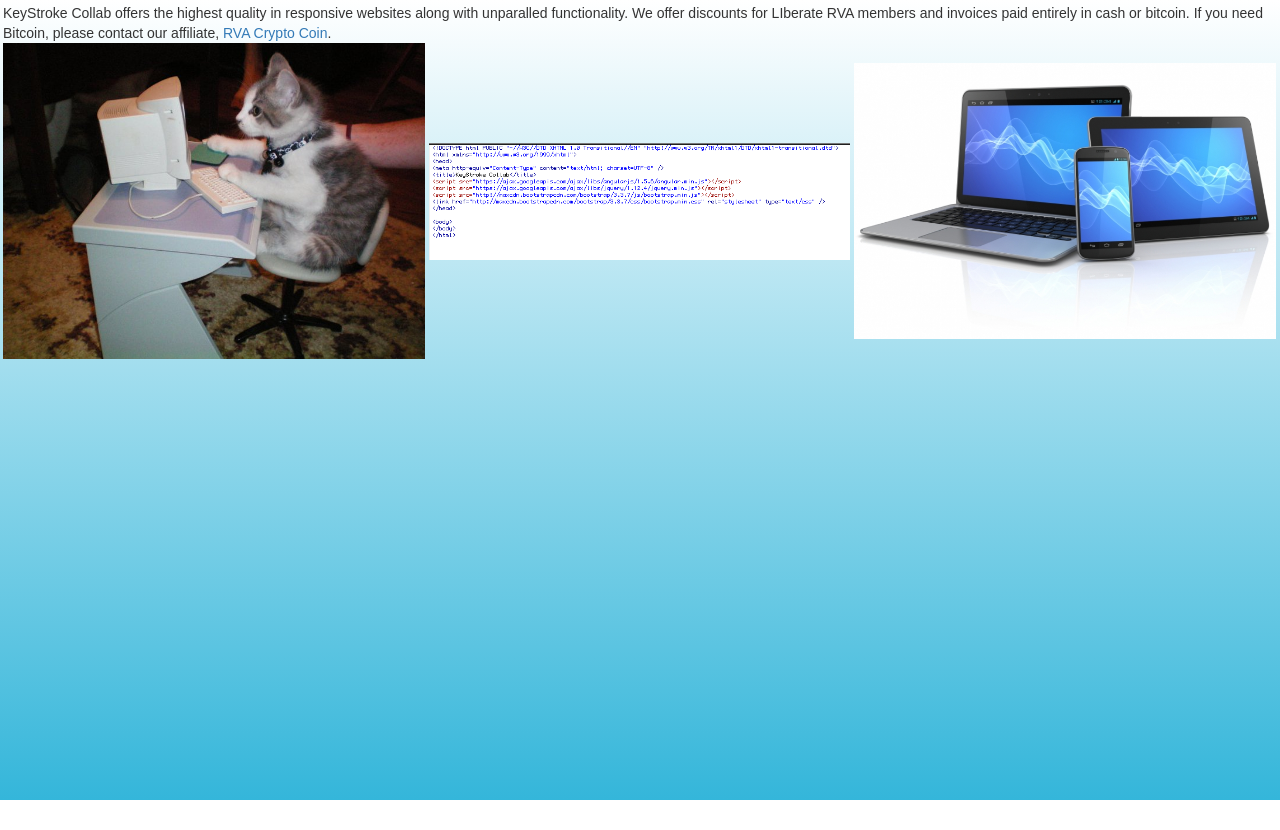
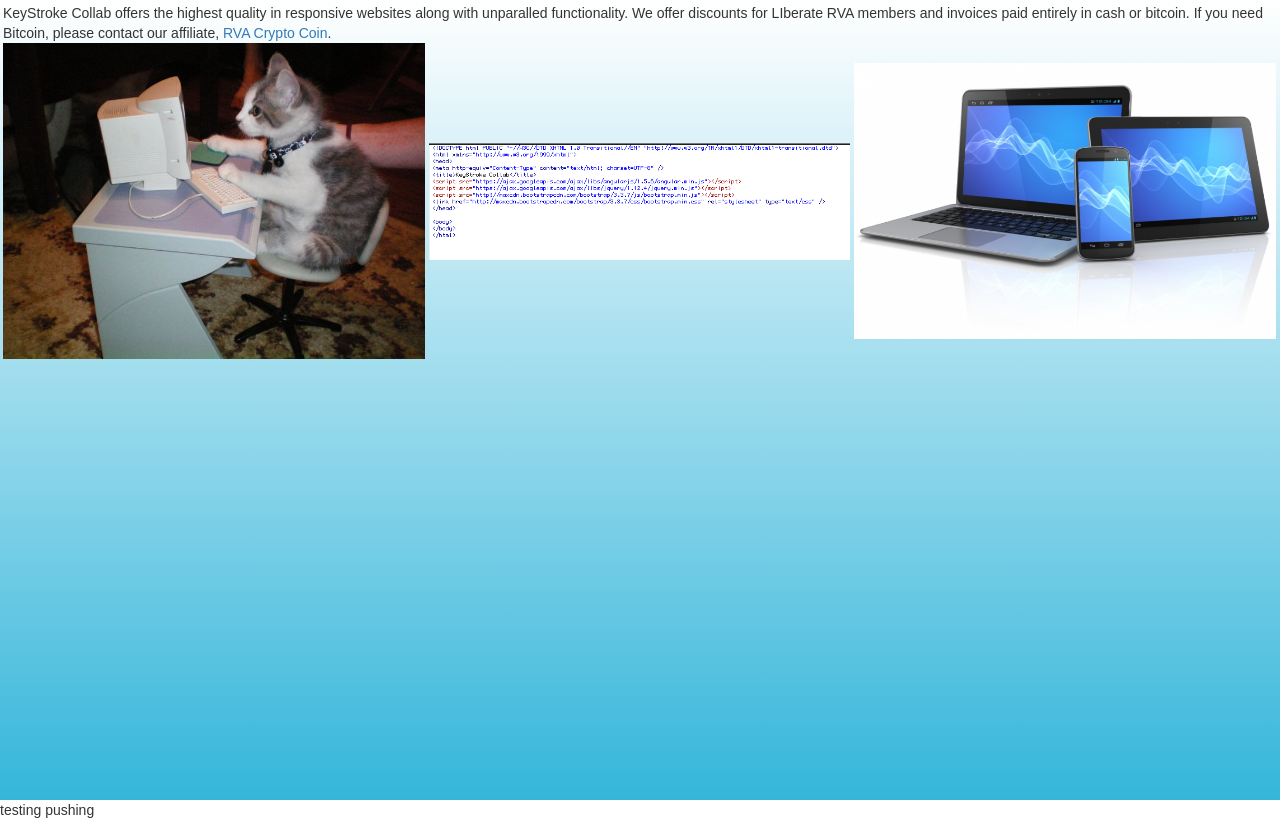
Before and after one commit to adrynochrome/KeyStroke, a plain HTML site: page index.html in a window 1280 px wide. Shown: the part 278-1108 px from the top of the page. Before the commit the page ends 1078 px from the top, so only its background shows below. Drawn offline with nearby package versions, Linux system fonts and the light colour scheme.

Commit message:
testing pushing

```diff
--- a/index.html
+++ b/index.html
@@ -24,5 +24,6 @@
 <div id= "col3" class="pix"><img src="imgs/responsive.jpg"/></div><div id= "overlay3" class="overlay"> Responsive design that looks great on any device</div>
 </div>
 </div>
+<p> testing pushing </p>
 </body>
 </html>
```
